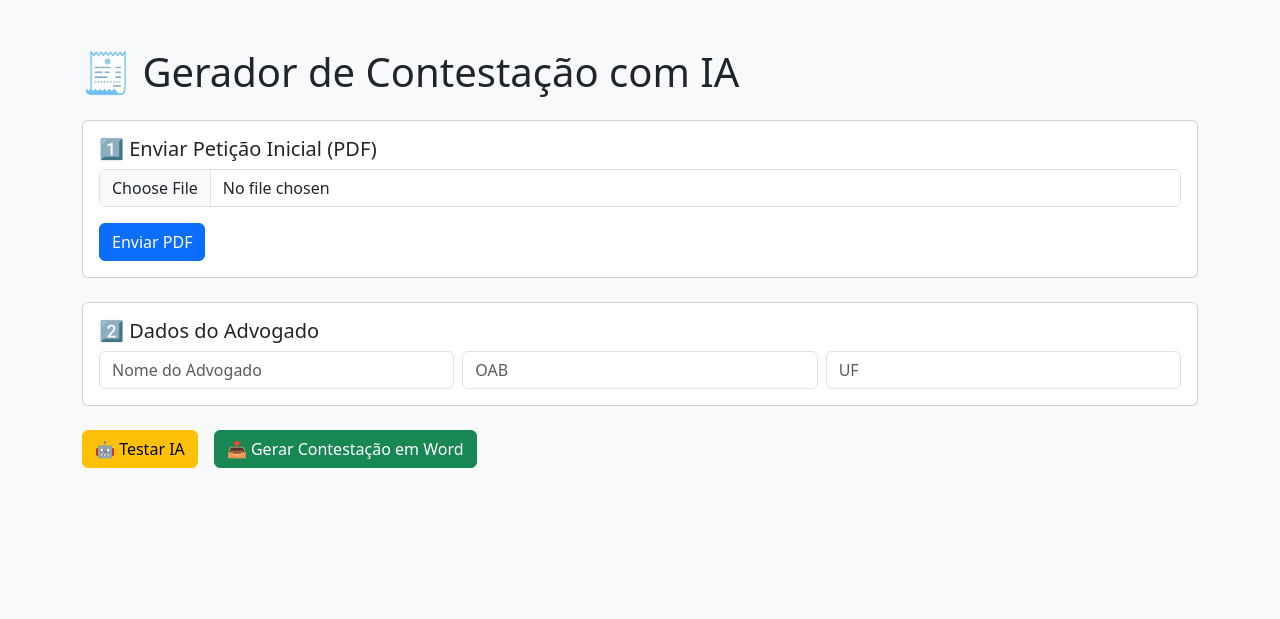
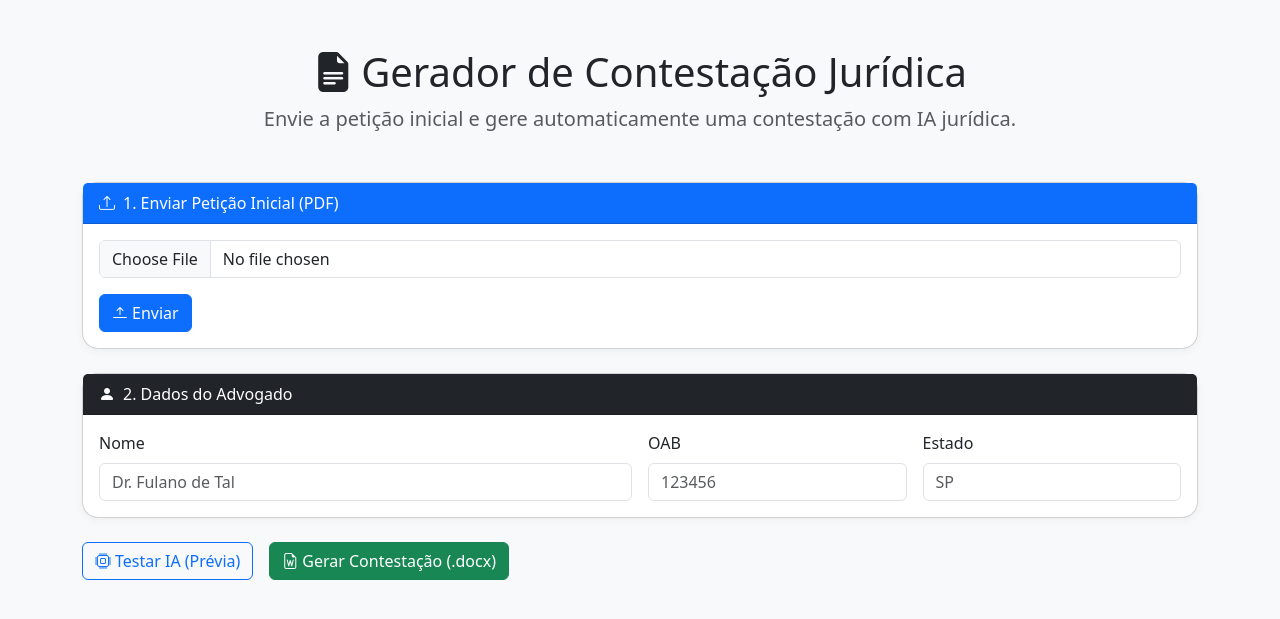
Before and after one commit to Alandamme/api-contestacao-juridica, a Flask app: page / in a window 1280 px wide. Shown: the top 619 px of the page. Run offline with Flask 3, Linux system fonts and the light colour scheme.

Commit message:
Update index.html

```diff
--- a/src/templates/index.html
+++ b/src/templates/index.html
@@ -1,156 +1,159 @@
 <!DOCTYPE html>
-<html lang="pt-BR">
+<html lang="pt-br">
 <head>
   <meta charset="UTF-8">
+  <title>Gerador de Contestação Jurídica</title>
   <meta name="viewport" content="width=device-width, initial-scale=1">
-  <title>Gerador de Contestação Jurídica</title>
   <link href="https://cdn.jsdelivr.net/npm/bootstrap@5.3.3/dist/css/bootstrap.min.css" rel="stylesheet">
+  <link href="https://cdn.jsdelivr.net/npm/bootstrap-icons/font/bootstrap-icons.css" rel="stylesheet">
+  <style>
+    body {
+      background-color: #f8f9fa;
+    }
+    .card {
+      border-radius: 1rem;
+      box-shadow: 0 2px 10px rgba(0,0,0,0.05);
+    }
+    pre {
+      background-color: #f1f3f5;
+      padding: 1rem;
+      border-radius: 0.5rem;
+      max-height: 400px;
+      overflow-y: auto;
+      white-space: pre-wrap;
+    }
+  </style>
 </head>
-<body class="bg-light">
-
-<div class="container py-5">
-  <h1 class="mb-4">🧾 Gerador de Contestação com IA</h1>
-
-  <!-- Upload do PDF -->
-  <div class="card mb-4">
-    <div class="card-body">
-      <h5 class="card-title">1️⃣ Enviar Petição Inicial (PDF)</h5>
-      <input type="file" id="pdfInput" class="form-control" accept=".pdf">
-      <button class="btn btn-primary mt-3" onclick="enviarPDF()">Enviar PDF</button>
-    </div>
+<body>
+  <div class="container my-5">
+    <div class="text-center mb-5">
+      <h1><i class="bi bi-file-earmark-text-fill me-2"></i>Gerador de Contestação Jurídica</h1>
+      <p class="lead text-muted">Envie a petição inicial e gere automaticamente uma contestação com IA jurídica.</p>
     </div>
 
-  <!-- Dados extraídos -->
-  <div class="card mb-4" id="dadosExtraidosCard" style="display: none;">
+    <div class="card mb-4">
+      <div class="card-header bg-primary text-white">
+        <i class="bi bi-upload me-2"></i>1. Enviar Petição Inicial (PDF)
+      </div>
       <div class="card-body">
-      <h5 class="card-title">📄 Dados Extraídos</h5>
-      <pre id="dadosExtraidosTexto" class="bg-light p-3 rounded border"></pre>
-    </div>
-  </div>
-
-  <!-- Formulário do advogado -->
-  <div class="card mb-4">
-    <div class="card-body">
-      <h5 class="card-title">2️⃣ Dados do Advogado</h5>
-      <div class="row g-2">
-        <div class="col-md-4">
-          <input type="text" id="nomeAdvogado" class="form-control" placeholder="Nome do Advogado">
-        </div>
-        <div class="col-md-4">
-          <input type="text" id="oabAdvogado" class="form-control" placeholder="OAB">
-        </div>
-        <div class="col-md-4">
-          <input type="text" id="ufAdvogado" class="form-control" placeholder="UF">
-        </div>
+        <form id="form-upload">
+          <input class="form-control" type="file" id="pdf" name="pdf" accept=".pdf" required>
+          <button class="btn btn-primary mt-3" type="submit"><i class="bi bi-arrow-bar-up me-1"></i>Enviar</button>
+        </form>
+        <div id="dados-extraidos" class="mt-4 d-none">
+          <h5>📋 Dados extraídos:</h5>
+          <ul class="list-group">
+            <li class="list-group-item"><strong>Autor:</strong> <span id="autor"></span></li>
+            <li class="list-group-item"><strong>Réu:</strong> <span id="reu"></span></li>
+            <li class="list-group-item"><strong>Tipo de Ação:</strong> <span id="tipo_acao"></span></li>
+            <li class="list-group-item"><strong>Valor da Causa:</strong> <span id="valor_causa"></span></li>
+            <li class="list-group-item"><strong>Fatos:</strong> <span id="fatos"></span></li>
+            <li class="list-group-item"><strong>Pedidos:</strong> <span id="pedidos"></span></li>
+            <li class="list-group-item"><strong>Fundamentos Jurídicos:</strong> <span id="fundamentos_juridicos"></span></li>
+          </ul>
         </div>
       </div>
     </div>
 
-  <!-- Ações IA -->
-  <div class="d-flex gap-3 mb-4">
-    <button class="btn btn-warning" onclick="testarIA()">🤖 Testar IA</button>
-    <button class="btn btn-success" onclick="gerarWord()">📥 Gerar Contestação em Word</button>
+    <div class="card mb-4">
+      <div class="card-header bg-dark text-white">
+        <i class="bi bi-person-fill me-2"></i>2. Dados do Advogado
+      </div>
+      <div class="card-body row g-3">
+        <div class="col-md-6">
+          <label for="nome_advogado" class="form-label">Nome</label>
+          <input type="text" id="nome_advogado" class="form-control" placeholder="Dr. Fulano de Tal">
+        </div>
+        <div class="col-md-3">
+          <label for="oab" class="form-label">OAB</label>
+          <input type="text" id="oab" class="form-control" placeholder="123456">
+        </div>
+        <div class="col-md-3">
+          <label for="estado" class="form-label">Estado</label>
+          <input type="text" id="estado" class="form-control" placeholder="SP">
+        </div>
+      </div>
     </div>
 
-  <!-- Preview da contestação gerada -->
-  <div class="card mb-4" id="previewContestacaoCard" style="display: none;">
+    <div class="d-flex gap-3 mb-4">
+      <button id="btn-testar-ia" class="btn btn-outline-primary"><i class="bi bi-cpu me-1"></i>Testar IA (Prévia)</button>
+      <button id="btn-gerar" class="btn btn-success"><i class="bi bi-file-earmark-word me-1"></i>Gerar Contestação (.docx)</button>
+    </div>
+
+    <div class="card mb-5 d-none" id="preview-card">
+      <div class="card-header bg-secondary text-white">
+        <i class="bi bi-eye-fill me-2"></i>Pré-visualização da Contestação (IA)
+      </div>
       <div class="card-body">
-      <h5 class="card-title">📌 Prévia da Contestação</h5>
-      <div id="previewContestacaoTexto" class="bg-white p-3 border rounded" style="white-space: pre-wrap;"></div>
+        <pre id="preview-text">Carregando...</pre>
       </div>
     </div>
   </div>
 
   <script>
-  let dadosExtraidos = {};
-  let corpoContestacaoIA = "";
+    let session_file = {};
 
-  function enviarPDF() {
-    const fileInput = document.getElementById('pdfInput');
-    const file = fileInput.files[0];
-    if (!file) return alert('Selecione um arquivo PDF.');
+    document.getElementById("form-upload").addEventListener("submit", async (e) => {
+      e.preventDefault();
+      const file = document.getElementById("pdf").files[0];
+      const formData = new FormData();
+      formData.append("pdf", file);
 
-    const formData = new FormData();
-    formData.append('pdf', file);
+      const res = await fetch("/api/upload", {
+        method: "POST",
+        body: formData
+      });
 
-    fetch('/api/upload', {
-      method: 'POST',
-      body: formData
-    })
-    .then(res => res.json())
-    .then(data => {
-      dadosExtraidos = data;
-      document.getElementById('dadosExtraidosTexto').textContent = JSON.stringify(data, null, 2);
-      document.getElementById('dadosExtraidosCard').style.display = 'block';
-    })
-    .catch(err => alert('Erro no upload: ' + err.message));
+      const data = await res.json();
+      if (res.ok) {
+        session_file = data.session_file;
+        document.getElementById("dados-extraidos").classList.remove("d-none");
+        document.getElementById("autor").innerText = session_file.autor || "";
+        document.getElementById("reu").innerText = session_file.reu || "";
+        document.getElementById("tipo_acao").innerText = session_file.tipo_acao || "";
+        document.getElementById("valor_causa").innerText = session_file.valor_causa || "";
+        document.getElementById("fatos").innerText = session_file.fatos || "";
+        document.getElementById("pedidos").innerText = (session_file.pedidos || []).join(", ");
+        document.getElementById("fundamentos_juridicos").innerText = (session_file.fundamentos_juridicos || []).join(", ");
+      } else {
+        alert("Erro ao processar PDF: " + data.erro);
       }
+    });
 
-  function testarIA() {
-    if (!dadosExtraidos || Object.keys(dadosExtraidos).length === 0) {
-      return alert('Envie o PDF primeiro.');
-    }
+    document.getElementById("btn-testar-ia").addEventListener("click", async () => {
+      document.getElementById("preview-card").classList.remove("d-none");
+      document.getElementById("preview-text").innerText = "Aguarde, a IA está gerando o texto...";
 
-    fetch('/testar-ia', {
-      method: 'POST',
-      headers: {'Content-Type': 'application/json'},
-      body: JSON.stringify(dadosExtraidos)
-    })
-    .then(res => res.json())
-    .then(data => {
-      corpoContestacaoIA = data.contestacao;
-      document.getElementById('previewContestacaoTexto').textContent = corpoContestacaoIA;
-      document.getElementById('previewContestacaoCard').style.display = 'block';
-    })
-    .catch(err => alert('Erro ao gerar contestação com IA: ' + err.message));
-  }
+      const res = await fetch("/testar-ia", {
+        method: "POST",
+        headers: { "Content-Type": "application/json" },
+        body: JSON.stringify({ session_file })
+      });
 
-  function gerarWord() {
-    const nome = document.getElementById('nomeAdvogado').value.trim();
-    const oab = document.getElementById('oabAdvogado').value.trim();
-    const uf = document.getElementById('ufAdvogado').value.trim();
+      const data = await res.json();
+      document.getElementById("preview-text").innerText = data.corpo_gerado || data.erro || "Erro ao gerar prévia.";
+    });
 
-    if (!nome || !oab || !uf) {
-      return alert('Preencha os dados do advogado.');
-    }
-
-    if (!corpoContestacaoIA) {
-      return alert('Gere a contestação com a IA primeiro.');
-    }
-
-    const payload = {
-      autor: dadosExtraidos.autor,
-      dados_advogado: {
-        nome_advogado: nome,
-        oab: oab,
-        estado: uf,
-        oab_advogado: oab,
-        uf_advogado: uf
-      },
-      corpo_contestacao: corpoContestacaoIA
+    document.getElementById("btn-gerar").addEventListener("click", async () => {
+      const dados_advogado = {
+        nome_advogado: document.getElementById("nome_advogado").value,
+        oab: document.getElementById("oab").value,
+        estado: document.getElementById("estado").value
       };
 
-    fetch('/api/gerar-contestacao', {
-      method: 'POST',
-      headers: {'Content-Type': 'application/json'},
-      body: JSON.stringify(payload)
-    })
-    .then(res => {
-      if (!res.ok) throw new Error("Erro ao gerar .docx");
-      return res.blob();
-    })
-    .then(blob => {
-      const url = window.URL.createObjectURL(blob);
-      const a = document.createElement('a');
-      a.href = url;
-      a.download = 'contestacao_final.docx';
-      document.body.appendChild(a);
-      a.click();
-      a.remove();
-    })
-    .catch(err => alert(err.message));
+      const res = await fetch("/api/gerar-contestacao", {
+        method: "POST",
+        headers: { "Content-Type": "application/json" },
+        body: JSON.stringify({ session_file, dados_advogado })
+      });
+
+      const data = await res.json();
+      if (res.ok) {
+        window.open(data.files.word, "_blank");
+      } else {
+        alert("Erro: " + data.erro);
       }
+    });
   </script>
-
 </body>
 </html>
```
Lines whose indentation alone changed are shown as unchanged.
